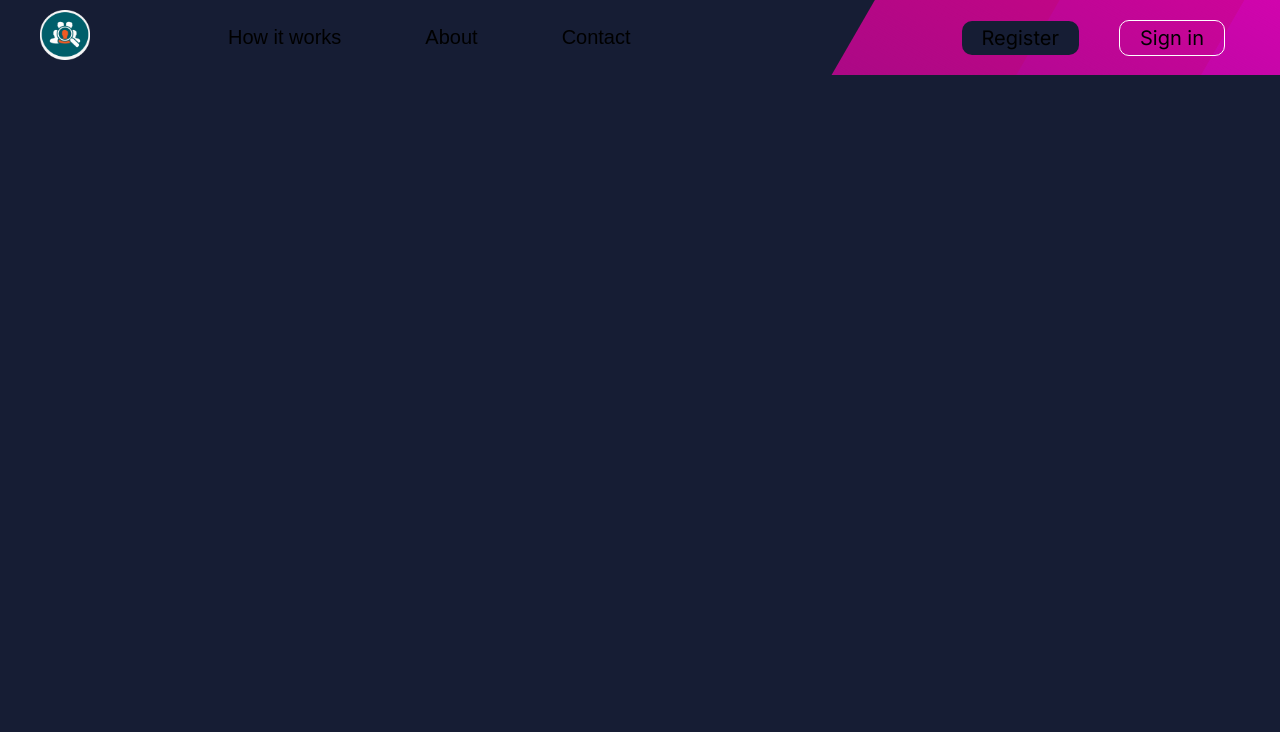
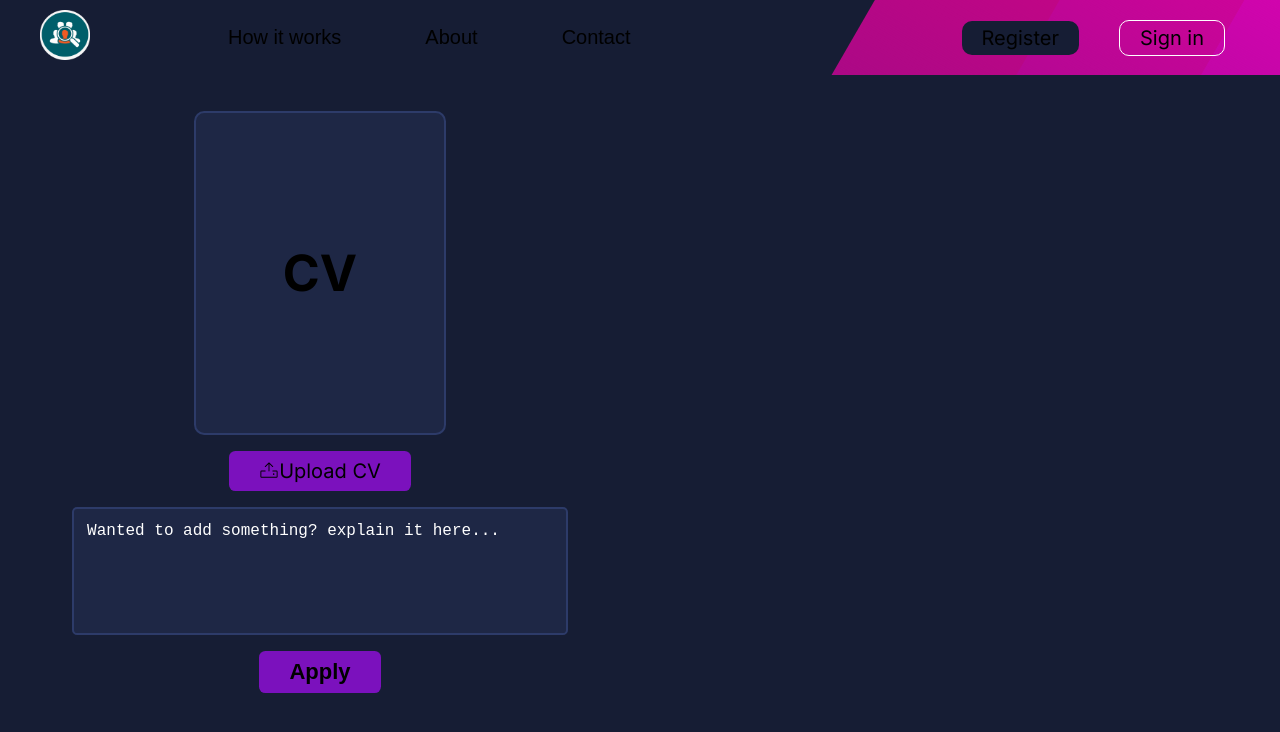
Before and after one commit to roman-ojha/hamrorojgar, a Next.js app: page /apply in a window 1280 px wide. Shown: the top 732 px of the page. Built offline with nearby package versions, Linux system fonts and the light colour scheme; no server answers.

Commit message:
feat(apply page): added ApplySection component

```diff
--- a/components/Apply/ApplySection.tsx
+++ b/components/Apply/ApplySection.tsx
@@ -1,9 +1,36 @@
 import React from "react";
 import styles from "@/styles/pages/apply.module.scss";
+import { Icon } from "@iconify/react";
 
 const ApplySection = (): React.JSX.Element => {
   return (
-    <section className={styles.apply__main_content__apply_section}></section>
+    <section className={styles.apply__main_content__apply_section}>
+      <form action="">
+        <div
+          className={styles.apply__main_content__apply_section__cv_container}
+        >
+          <h1>CV</h1>
+        </div>
+        <label htmlFor="picture-file">
+          <Icon icon="ph:upload-light" />
+          Upload CV
+        </label>
+        <input
+          type="file"
+          id="picture-file"
+          hidden
+          // {...register("photo")}
+          // ref={fileInput}
+          accept=".jpg, .png, .jpeg, .gif, .bmp, .tif, .tiff|image/*"
+        />
+        <textarea
+          name=""
+          id=""
+          placeholder="Wanted to add something? explain it here..."
+        ></textarea>
+        <input type="submit" value="Apply" />
+      </form>
+    </section>
   );
 };
 
--- a/styles/pages/apply.module.scss
+++ b/styles/pages/apply.module.scss
@@ -34,21 +34,6 @@
       h1 {
         font-size: 1rem;
         margin: 0px;
-      }
-      &__apply_button {
-        padding: 5px 30px;
-        background-color: get-color("primary");
-        border-radius: 0.5vw;
-        cursor: pointer;
-        border-width: 0px;
-        transition-duration: 200ms;
-        font-weight: 700;
-        &:hover {
-          background-color: lighten(
-            $color: get-color-value("primary"),
-            $amount: 5
-          );
-        }
       }
       h2 {
         font-size: 0.8rem;
@@ -113,8 +98,95 @@
         }
       }
     }
-  }
-  &__apply_section {
-    border: 1px solid red;
+    &__apply_section {
+      margin: 2%;
+      // margin-right: 4%;
+      padding: 0.8vw 1.5vw;
+      // border: 1px solid red;
+      transition-duration: 150ms;
+      // max-height: 65vh;
+      max-height: inherit;
+      overflow-y: auto;
+      overflow-x: hidden;
+      width: 43%;
+      form {
+        display: flex;
+        justify-content: flex-start;
+        align-items: center;
+        flex-direction: column;
+        gap: 0.8rem;
+        width: 100%;
+      }
+      &__cv_container {
+        width: 45%;
+        height: 40vh;
+        border-radius: 0.8vw;
+        background-color: get-color("background3");
+        border: 2px solid
+          lighten($color: get-color-value("background3"), $amount: 10);
+        display: flex;
+        justify-content: center;
+        align-items: center;
+        h1 {
+          font-size: 2.5rem;
+        }
+      }
+      label {
+        display: flex;
+        justify-content: center;
+        align-items: center;
+        padding: 0.4rem 1.5rem;
+        background-color: get-color("primary");
+        border-radius: 0.5vw;
+        cursor: pointer;
+        border-width: 0px;
+        transition-duration: 200ms;
+        font-weight: 400;
+        &:hover {
+          background-color: lighten(
+            $color: get-color-value("primary"),
+            $amount: 5
+          );
+        }
+      }
+      textarea {
+        width: 90%;
+        height: 10vw;
+        border-radius: 0.4vw;
+        background-color: get-color("background3");
+        border: 2px solid
+          lighten($color: get-color-value("background3"), $amount: 10);
+        resize: none;
+        &:focus {
+          outline: none;
+        }
+        &::placeholder {
+          color: white;
+          font-size: 0.8rem;
+        }
+        &:read-write {
+          color: white;
+          font-size: 0.8rem;
+          padding: 1vw;
+          box-sizing: border-box;
+        }
+      }
+      input[type="submit"] {
+        padding: 0.4rem 1.5rem;
+        background-color: get-color("primary");
+        border-radius: 0.5vw;
+        cursor: pointer;
+        border-width: 0px;
+        transition-duration: 200ms;
+        font-weight: 700;
+        font-size: 1.1rem;
+        &:hover {
+          background-color: lighten(
+            $color: get-color-value("primary"),
+            $amount: 5
+          );
+        }
+      }
+    }
   }
 }
```
